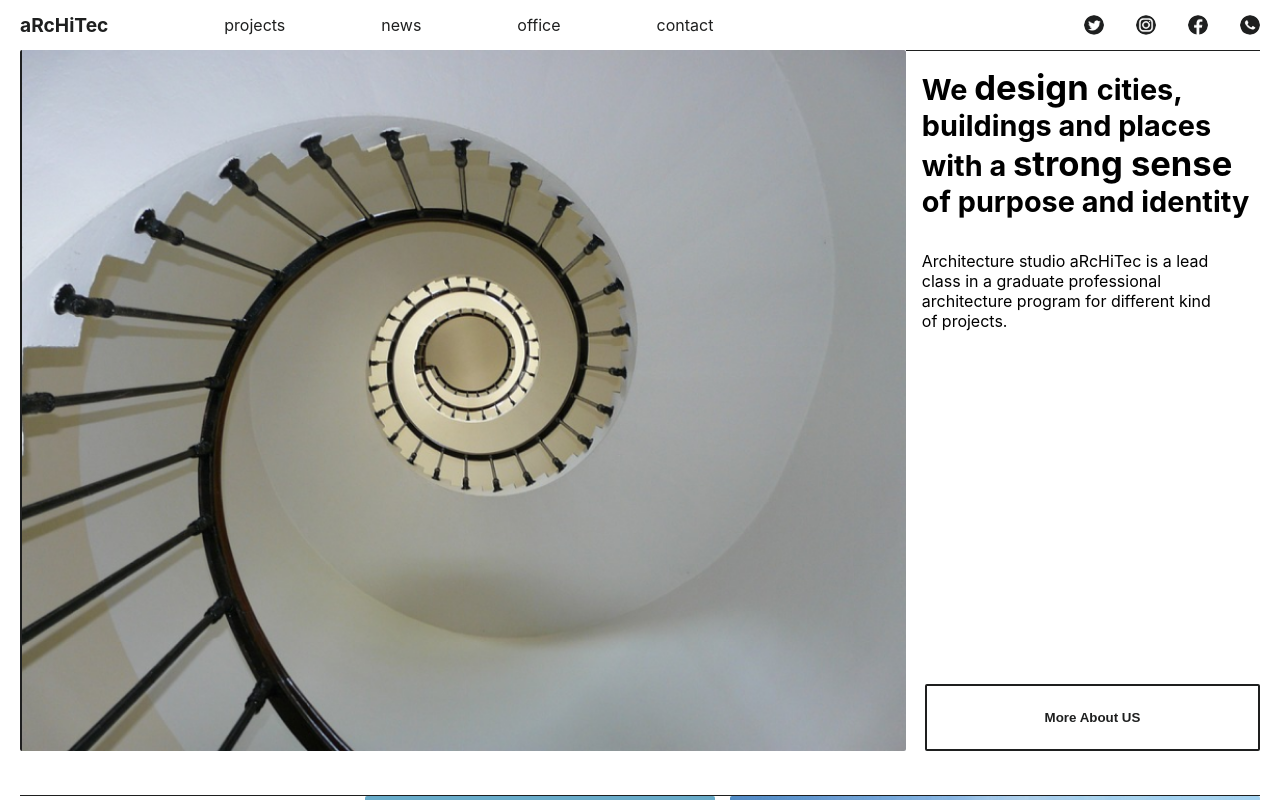
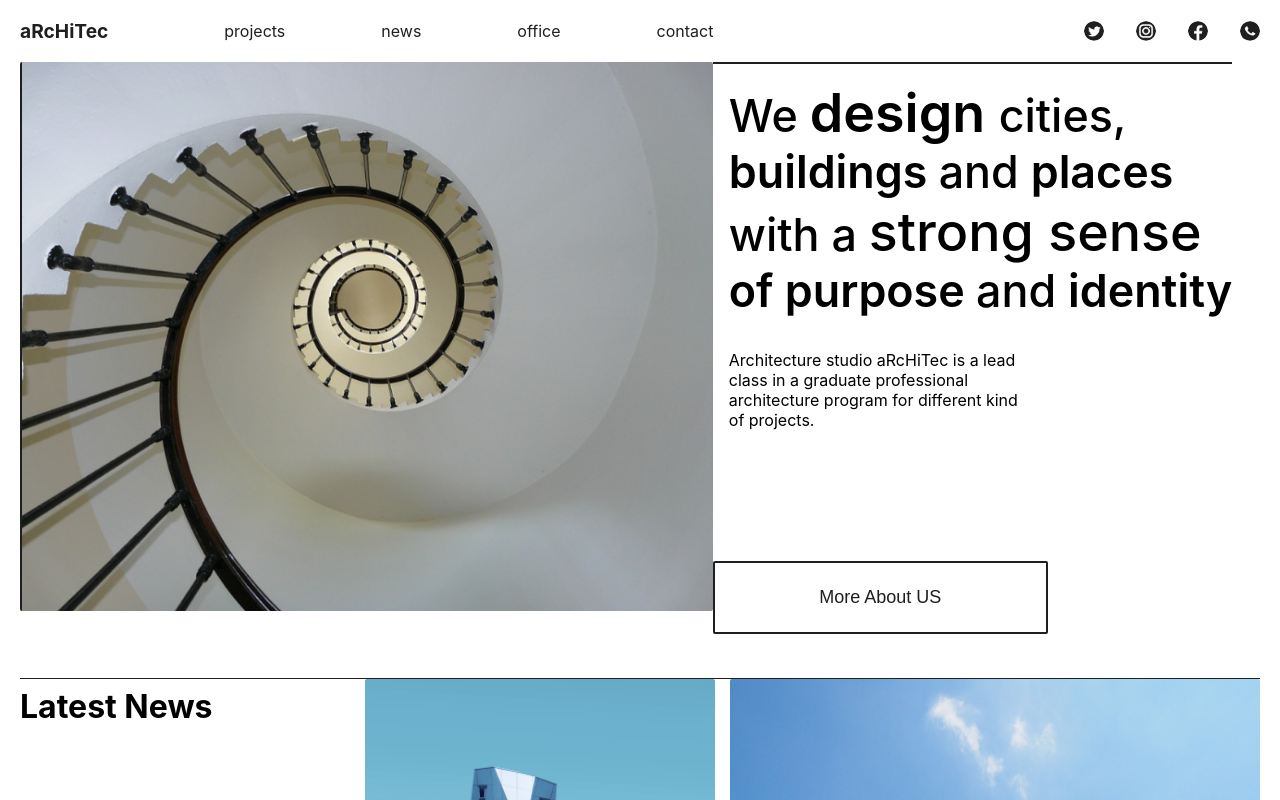
Before and after one commit to versi-on/architecture-office, a React (Create React App) app: page / in a window 1280 px wide. Shown: the top 800 px of the page. Built offline with nearby package versions, Linux system fonts and the light colour scheme.

Commit message:
style hero

```diff
--- a/src/assets/style/app.css
+++ b/src/assets/style/app.css
@@ -36,7 +36,7 @@
 /* HEADER */
 header {
   align-items: center;
-  padding: 0.8rem 0;
+  padding: 1.2rem 0;
 }
 
 /* NAVBAR */
@@ -126,7 +126,7 @@ textarea:focus {
 }
 
 .hero-img-container {
-  width: 65.5rem;
+  width: 43.3em;
 }
 
 .hero__img {
@@ -138,6 +138,8 @@ textarea:focus {
 .hero__content {
   padding-left: 1rem;
   flex: 1;
+  justify-content: space-between;
+  border-top: 1px solid #1E1F1F;
 }
 
 .hero__title {
@@ -150,7 +152,6 @@ textarea:focus {
 }
 
 .hero__btn {
-  margin-left: 1.2rem;
   margin-bottom: 0.3rem;
 }
 
--- a/src/assets/style/index.css
+++ b/src/assets/style/index.css
@@ -33,7 +33,8 @@ body {
 }
 
 h1 {
-  font-size: 1.8em;
+  font-size: 2.8em;
+  font-weight: 500;
 }
 
 h2 {
@@ -61,7 +62,8 @@ button,
   border-radius: 2px;
   background: none;
   color: var(--black);
-  font-weight: bold;
+  font-size: 18px;
+  font-weight: 500;
   cursor: pointer;
   transition: 1.5s ease;
 }
@@ -121,7 +123,7 @@ img {
 }
 
 .bold {
-  font-weight: bold;
+  font-weight: 600;
 }
 
 .big {
```
